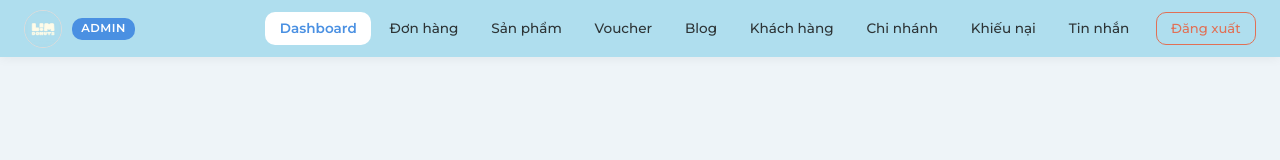
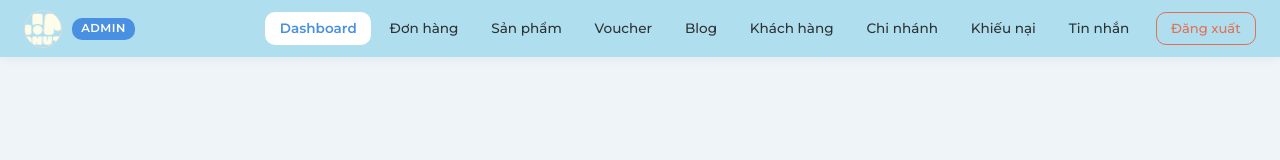
Before and after one commit to ToUyen69/LIMDonut, an Angular app in the folder my-app-admin/: page / in a window 1280 px wide. Shown: the top 160 px of the page. Built offline with nearby package versions, Linux system fonts and the light colour scheme; no server answers; sample sign-in values are in the browser's storage; a web font is replaced by a local one.

Commit message:
fix: change admin header brand logo to use logo.png instead of avata.jpeg

```diff
--- a/my-app-admin/src/app/app.html
+++ b/my-app-admin/src/app/app.html
@@ -1,7 +1,7 @@
 @if (isLoggedIn()) {
   <div class="admin-navbar">
     <div class="admin-brand">
-      <img src="/avata.jpeg" alt="LIMDonut Logo" class="admin-brand-logo" onerror="this.style.display='none'">
+      <img src="/logo.png" alt="LIMDonut Logo" class="admin-brand-logo" onerror="this.style.display='none'">
       <span class="admin-brand-sub">ADMIN</span>
     </div>
     <nav class="admin-nav">
```
